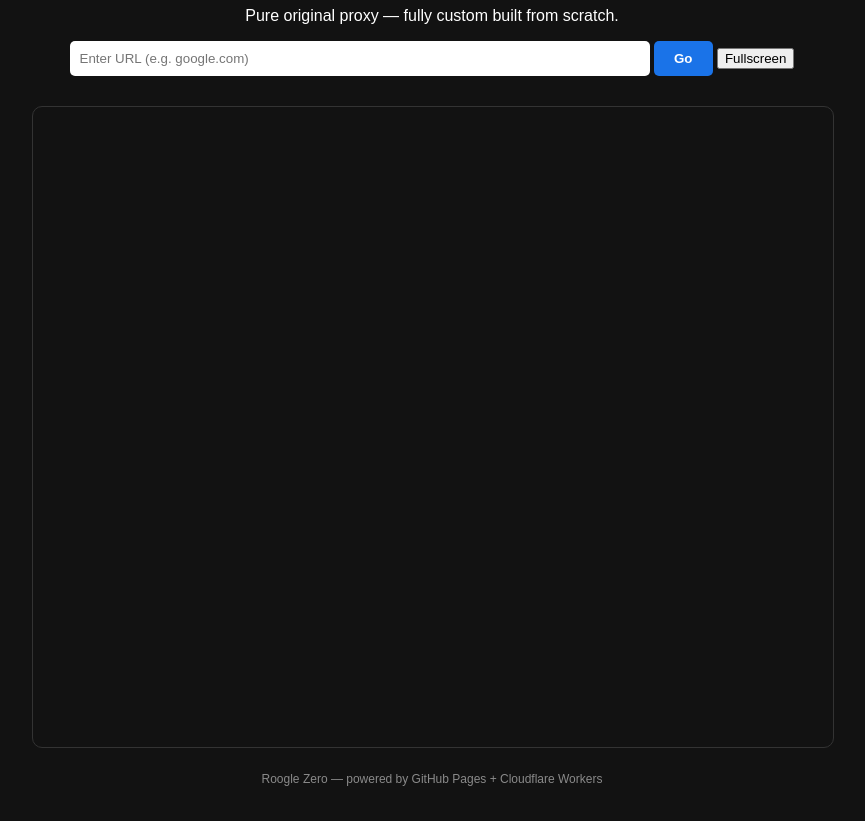
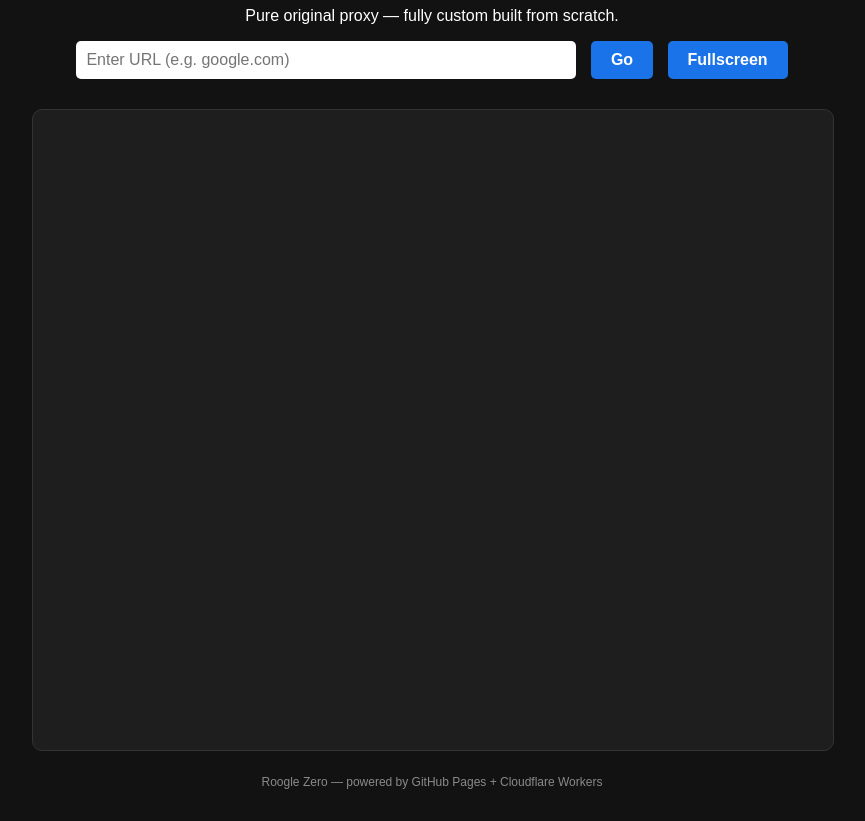
Before and after one commit to AVERAGEGAEL/Roogle-Zero, a plain HTML site: page index.html in a window 1280 px wide. Shown: the part 94-915 px from the top of the page, without its empty margins (208-1073 px from the left). Drawn offline with Linux system fonts and the light colour scheme.

Commit message:
Update styles.css

```diff
--- a/styles.css
+++ b/styles.css
@@ -17,20 +17,28 @@ body {
 }
 
 #url-input {
-    width: 70%;
+    width: 60%;
     padding: 10px;
     border-radius: 5px;
     border: none;
+    font-size: 16px;
 }
 
-#go-button {
+#go-button, #fullscreen-button {
     padding: 10px 20px;
+    margin-left: 10px;
     border: none;
     border-radius: 5px;
     background-color: #1a73e8;
     color: white;
     font-weight: bold;
     cursor: pointer;
+    font-size: 16px;
+    transition: background-color 0.3s;
+}
+
+#go-button:hover, #fullscreen-button:hover {
+    background-color: #0c50b5;
 }
 
 #proxy-frame {
@@ -39,6 +47,7 @@ body {
     border: 1px solid #333;
     border-radius: 10px;
     margin-top: 10px;
+    background-color: #1e1e1e;
 }
 
 footer {
```
